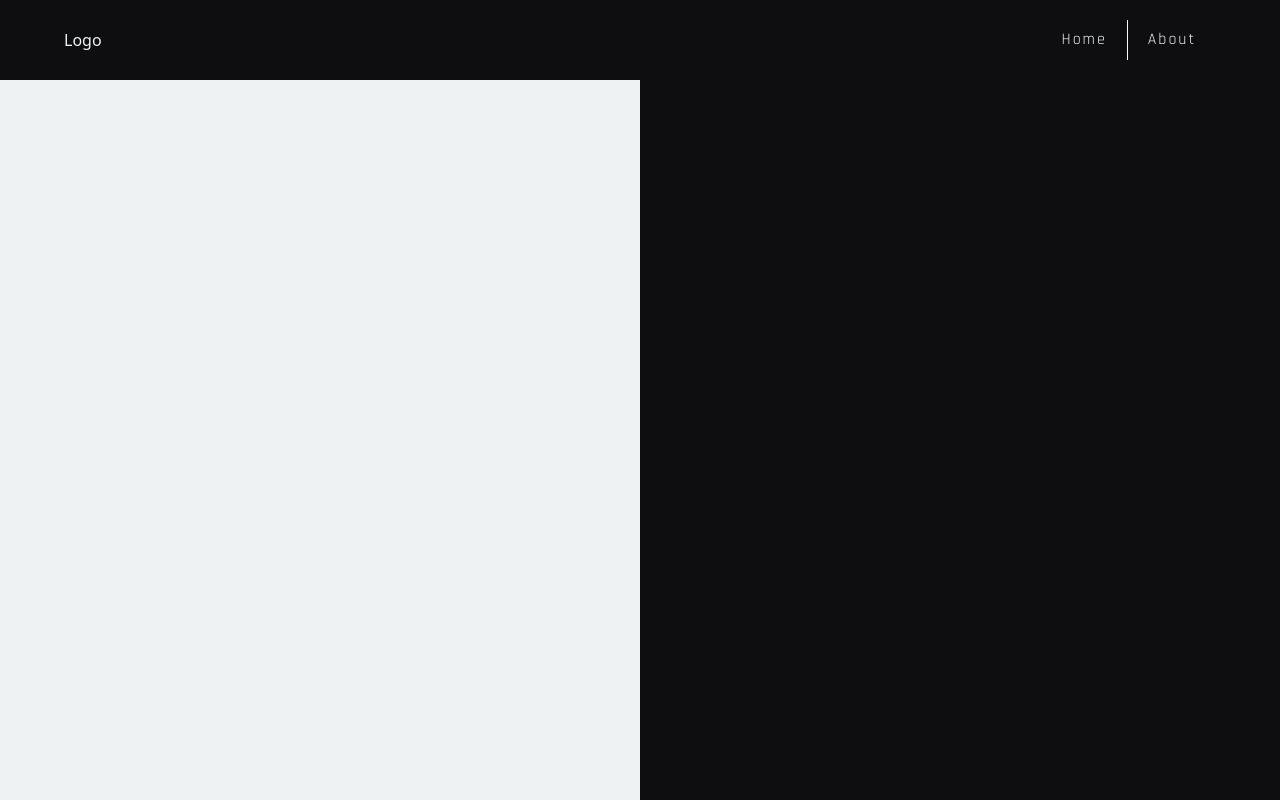
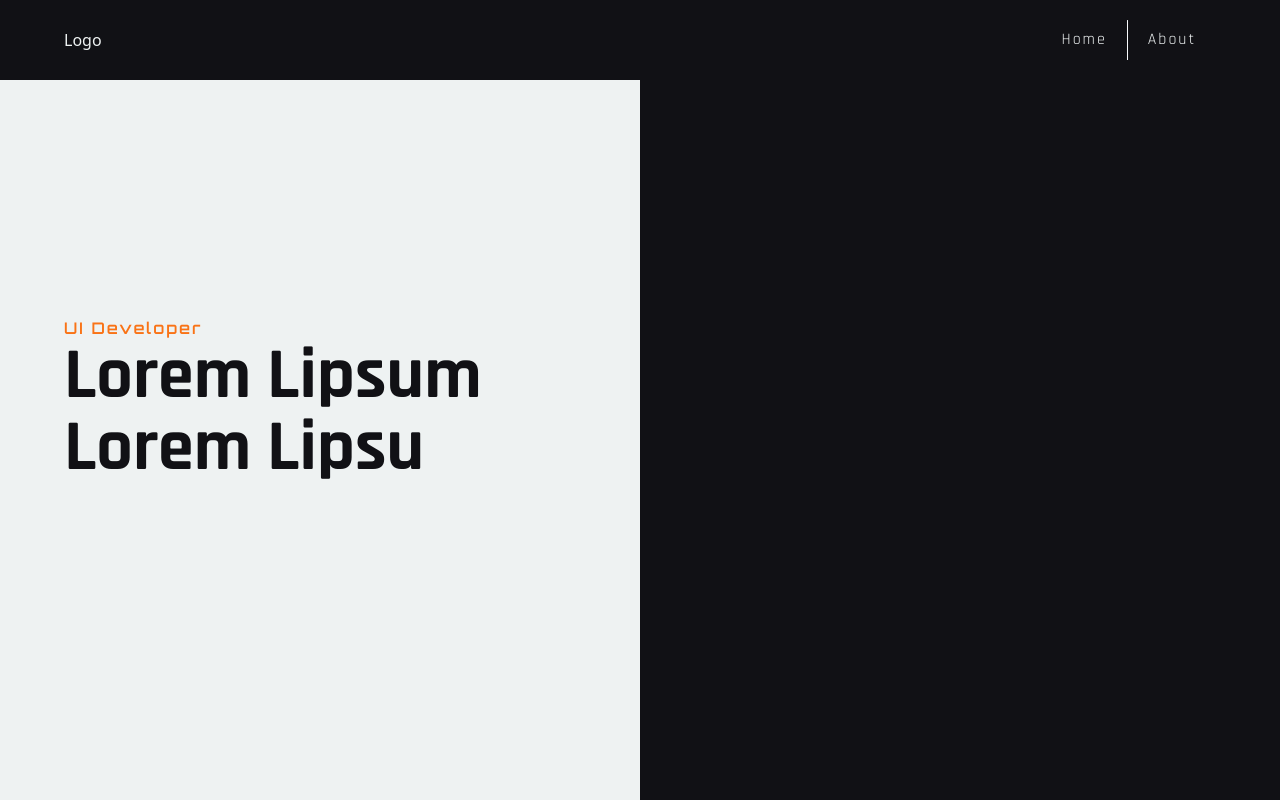
Before and after one commit to chinmayweb3/pages-motion, a React (Vite) app: page / in a window 1280 px wide. Built offline with nearby package versions, Linux system fonts and the light colour scheme.

Commit message:
home and nav and background

```diff
--- a/src/App.css
+++ b/src/App.css
@@ -109,3 +109,11 @@ body {
 .motion-scale-h18 {
   left: calc(50vw - 700%);
 }
+
+.max-width {
+  @apply mx-auto w-[90%] max-w-[1500px];
+}
+
+.flex-center {
+  @apply flex justify-center items-center;
+}
--- a/src/components/navbar/nav.jsx
+++ b/src/components/navbar/nav.jsx
@@ -5,9 +5,9 @@ import BtnChoose from "./btnChoose";
 const Navbar = () => {
   return (
     <nav className="fixed top-0 left-0 w-full h-[80px] bg-offBlack z-[20] flex">
-      <div className="h-[40px] my-auto w-[90%] m-auto flex justify-between items-center text-offWhite">
+      <div className="h-[40px] my-auto max-width flex justify-between items-center text-offWhite">
         <h1>Logo</h1>
-        <div className="flex justify-center items-center text-[16px] font-rajdhani font-normal tracking-[2px]">
+        <div className="flex-center text-[16px] font-rajdhani font-normal tracking-[2px]">
           <BtnChoose to="/" text="Home" />
 
           <hr className="h-[40px] w-[1px] bg-slate-50" />
--- a/src/home/index.jsx
+++ b/src/home/index.jsx
@@ -4,9 +4,19 @@ import { framerComponent } from "../components/HOC/framerComponent";
 
 const Home = () => {
   return (
-    <main className="h-[100vh] flex justify-center items-center">
-      <div className="basis-[50%] h-screen flex flex-col justify-center bg-offWhite"></div>
-      <div className="basis-[50%] h-full bg-offBlack z-[1]"></div>
+    <main className="h-[100vh] flex-center">
+      <div className="basis-[50%] h-screen bg-offWhite"></div>
+      <div className="basis-[50%] h-screen bg-offBlack "></div>
+
+      <div className="absolute w-[90%] h-[100px] flex-center">
+        <div className="basis-[50%] h-screen flex justify-center flex-col">
+          <p className="text-orange-500 font-orbitron font-semibold tracking-[2px] text-[16px]">UI Developer</p>
+          <h1 className="text-[72px] font-rajdhani font-black text-offBlack leading-[1]">
+            Lorem Lipsum <br /> Lorem Lipsu
+          </h1>
+        </div>
+        <div className="basis-[50%] h-screen "></div>
+      </div>
     </main>
   );
 };
--- a/tailwind.config.js
+++ b/tailwind.config.js
@@ -4,7 +4,7 @@ export default {
   theme: {
     extend: {
       colors: {
-        offBlack: "#0e0e11",
+        offBlack: "#111115",
         offWhite: "#eef2f2",
       },
     },
```
